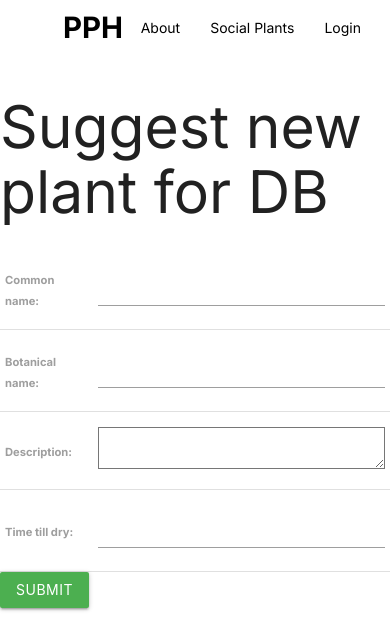
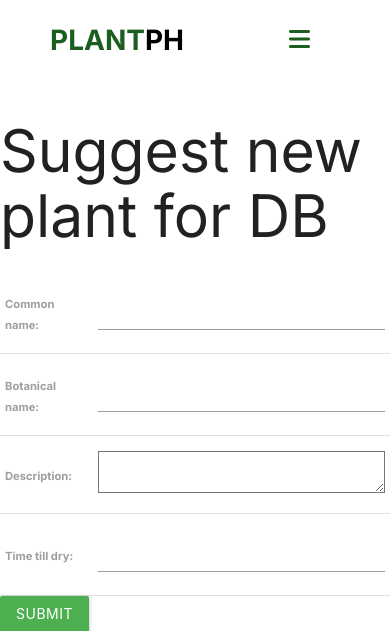
Before and after one commit to williethewolf/plant_parenthood, a Django app: page /plants/create in a window 390 px wide. Shown: the top 631 px of the page. Run offline with Django 4.2, Linux system fonts and the light colour scheme; some libraries are stand-ins or nearby versions; some web fonts are replaced.

Commit message:
responsive navbar

```diff
--- a/main_app/static/css/style.css
+++ b/main_app/static/css/style.css
@@ -21,19 +21,59 @@ footer {
 nav {
   padding: 0 1rem;
   box-shadow: none;
+  display: flex;
+  height: 80px;
+  width: 100%;
+  background: white;
+  align-items: center;
+  justify-content: space-between;
+  padding: 0 50px 0 100px;
+  flex-wrap: wrap;
+
 }
 
-nav ul a {
-  color: black;
+nav ul {
+  display: flex;
+  flex-wrap: wrap;
+  list-style: none;
 }
 
-nav .brand-logo {
+nav ul li {
+  margin: 0 5px;
+}
+
+nav ul li a {
+  color: black;
+  font-weight: 500;
+  padding: 8px 15px;
+  letter-spacing: .5px;
+  transition: all .5s ease;
+  text-transform: uppercase;
+}
+
+nav label .fas {
+  line-height: 2;
+}
+
+nav .logo {
   font-weight: 700;
   color: black;
-  margin-left: 3rem;
+  text-transform: uppercase;
+  font-size: 2rem;
 }
 
-/* logo font implementation, change to your taste, Leo. Don't forget to import */
+.checkbtn {
+  font-size: 2rem;
+  color: #1b5e20;
+  float: right;
+  margin-right: 40px;
+  cursor: pointer;
+  display: none;
+}
+
+#check {
+  display: none;
+}
 
 
 .parallax-container {
@@ -91,9 +131,77 @@ nav .brand-logo {
   margin-right: 0;
 }
 
-@media only screen
-and (max-width : 768px) {
-    .row .col.s6 {
-      width: 100%;
-    }
+.bold-green {
+  font-weight: 600;
+  color: #1b5e20 ;
 }
+
+/* Responsive Nav Bar */
+
+@media (max-width : 1000px) {
+  nav {
+    padding: 0 40px 0 50px;
+  }
+}
+
+@media (max-width : 920px) {
+
+  nav .checkbtn {
+    display: block;
+  }
+
+  #check:checked ~ .check-btn i:before {
+    content: "\f0c9";
+  }
+
+  nav ul {
+    position: fixed;
+    top: 80px;
+    left: -100%;
+    background:#c8e6c9;
+    height: 100vh;
+    width: 100%;
+    text-align: center;
+    display: block;
+    transition: all 0.3s ease;
+  }
+
+  #check:checked ~ ul {
+    left: 0;
+  }
+
+  nav ul li {
+    width: 100%;
+    margin: 40px 0;
+  }
+
+  nav ul li a {
+    width: 100%;
+    margin-left: -100%;
+    display: block;
+    font-size: 20px;
+    transition: 0.6s cubic-bezier(0.68, -0.55, 0.265, 1.55);
+  }
+
+  #check:checked ~ ul li a {
+    margin-left: 0px;
+  }
+
+  nav ul li a.active,
+  nav ul li a:hover {
+    background: none;
+    color: #1b5e20;
+  }
+
+  .row .col.s6 {
+    width: 100%;
+  }
+
+  .home-content {
+    margin-top: 15%;
+  }
+
+  .img-container img {
+    filter: none;
+  }
+}
--- a/main_app/templates/base.html
+++ b/main_app/templates/base.html
@@ -13,17 +13,17 @@
         <link href="https://fonts.googleapis.com/icon?family=Material+Icons" rel="stylesheet">
         <script src="https://cdnjs.cloudflare.com/ajax/libs/materialize/1.0.0/js/materialize.min.js"></script>
         <link rel="stylesheet" type="text/css" href="{% static 'css/style.css' %}" />
+        <script src="https://kit.fontawesome.com/fe72927f25.js" crossorigin="anonymous"></script>
     </head>
     <body>
         <header class="">
             <nav class="white">
-                <div class="nav-wrapper">
+                <a href="{% url 'home' %}" class="logo"><span class="bold-green">Plant</span>PH</a>
+                <input type="checkbox" id="check"/>
+                <label for="check" class="checkbtn">
+                    <i class="fas fa-bars"></i>
+                </label>
                 <ul>
-                        <li>
-                            <a href="{% url 'home' %}" class="left brand-logo">PPH</a>
-                        </li>
-                    </ul>
-                    <ul class="right">
                     <li>
                         <a href="{% url 'about' %}">About</a>
                     </li>
@@ -41,6 +41,9 @@
                     {% else %}
                     <li>
                         <a href="{% url 'login' %}">Login</a>
+                    </li>
+                    <li>
+                        <a href="{% url 'signup' %}" class="bold-green">Signup</a>
                     </li>
                     {% endif %}
                 </ul>
--- a/main_app/templates/home.html
+++ b/main_app/templates/home.html
@@ -5,12 +5,12 @@
     <div class="col s6">
         <div class="home-content">
             <span class="app-title">PLANT PARENTHOOD</span>
-            <p>Our aim is to inspire and provide you the training and knowledge you need to be a proud plant parent</p>
+            <p class="flow-text">Our aim is to inspire and provide you the training and knowledge you need to be a proud plant parent</p>
             <a href="{% url 'signup' %}" class="btn green darken-4 signup">Signup</a>
         </div>
     </div>
     <div class="col s6 img-container fade-in-image">
-        <img src="https://www.iwantplants.co.uk/wp-content/themes/iwantplants/assets/images/floating-plant-5.png" alt="plants"/>
+        <img src="../static/imgs/plants/general-use/home-image.png" alt="plants"/>
     </div>
 </div>
 
```
Also changed, not shown: 2 other files. Lines whose indentation alone changed are shown as unchanged.
